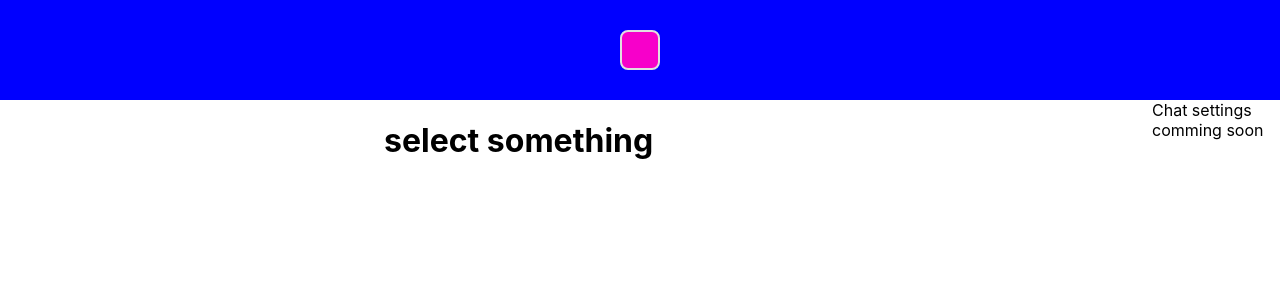
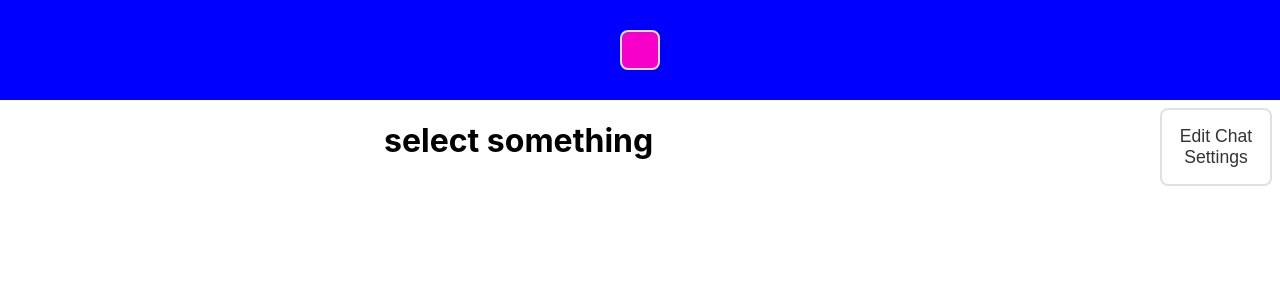
Before and after one commit to SwiftSeizure/tAI, a React (Create React App) app in the folder tai-frontend/: page /modulepage in a window 1280 px wide. Shown: the top 300 px of the page. Built offline with nearby package versions, Linux system fonts and the light colour scheme; no server answers; some icons are missing.

Commit message:
Added some CSS and teacher chat settings coming soon.

```diff
--- a/tai-frontend/src/CSS/Buttons.css
+++ b/tai-frontend/src/CSS/Buttons.css
@@ -161,3 +161,53 @@ If a new button is made:
     /* if we want to change the background */
     /* background-color: rgba(0, 0, 0, 0.05); Subtle dark overlay */
 }
+
+
+
+
+/* cutsom-button-chat */
+.custom-button-chat {
+    display: inline-block;
+    width:fit-content;
+    cursor: pointer;
+    border: 2px solid #e0e0e0;
+    border-radius: 8px;
+    padding: 16px;
+    margin: 8px;
+    background-color: transparent;
+    transition: all 0.3s ease;
+    font-weight: 500;
+    font-size: 1.1rem;
+    color: #333;
+    text-align: center;
+  }
+
+.custom-button-chat:hover {
+    border-color: #a0a0a0;
+    transform: translateY(-3px);
+    box-shadow: 0 5px 15px rgba(0, 0, 0, 0.1);
+  }
+
+.custom-button-chat:active {
+    transform: translateY(-1px);
+    box-shadow: 0 2px 8px rgba(0, 0, 0, 0.1);
+  }
+
+.custom-button-chat:focus {
+    outline-offset: 2px;
+  }
+
+.custom-button-chat-with-image {
+    display: flex;
+    flex-direction: column;
+    align-items: center;
+    justify-content: center;
+  }
+
+.custom-button-chat-image {
+    width: 100%;
+    height: auto;
+    object-fit: cover;
+    border-radius: 4px;
+    margin-bottom: 12px;
+  }
--- a/tai-frontend/src/CSS/Grids.css
+++ b/tai-frontend/src/CSS/Grids.css
@@ -41,7 +41,9 @@ If a new grid is made:
   }
 
 
-  .modulepage-layout-grid {
+
+/* modulepage-layout-grid */
+.modulepage-layout-grid {
     display: grid;
     grid-template-columns: 30% 60% 10%;
     grid-template-rows: auto 1fr;
@@ -51,17 +53,17 @@ If a new grid is made:
     position: relative;
   }
 
-  .modulepage-layout-grid > div:nth-child(1) {
+.modulepage-layout-grid > div:nth-child(1) {
     grid-column: 1;
     grid-row: 1 / span 2;
   }
 
-  .modulepage-layout-grid > div:nth-child(2) {
+.modulepage-layout-grid > div:nth-child(2) {
     grid-column: 2;
     grid-row: 1 / span 2;
   }
 
-  .modulepage-layout-grid > button,
+.modulepage-layout-grid > button,
   .modulepage-layout-grid > :nth-child(3) {
     grid-column: 3;
     grid-row: 1;
--- a/tai-frontend/src/pages/Universal/TeacherStudentModulePage.js
+++ b/tai-frontend/src/pages/Universal/TeacherStudentModulePage.js
@@ -30,14 +30,17 @@ const TeacherStudentModulePage = () => {
     const location = useLocation();
     const {unitID, unitName, userID, role} = location.state || {};
 
+    const chatImage = require("../../images/chat-message-dots.png");
+
 
     const toggleChatExpand = () => {
         setIsChatExpanded(!isChatExpanded);
-        if (!isChatExpanded) {
+
+        if (!isChatExpanded && role === "student") {
             setDisplayType('chat')
         }
-        else {
-            setDisplayType('welcome');
+        else if (!isChatExpanded && role === "teacher") {
+            setDisplayType('chat-settings');
         }
     };
 
@@ -148,7 +151,7 @@ const TeacherStudentModulePage = () => {
 
 
     useEffect(() => {
-        if (displayType !== 'chat') {
+        if (displayType !== 'chat' && displayType !== 'chat-settings') {
             setIsChatExpanded(false);
         }
 
@@ -192,6 +195,14 @@ const TeacherStudentModulePage = () => {
 
                 );
 
+            case 'chat-settings':
+
+                return(
+                    <div>
+                        <h1> Teacher Chat Settings Coming Soon </h1>
+                    </div>
+                );
+
             default:
                 return(
                     <div>
@@ -222,12 +233,25 @@ const TeacherStudentModulePage = () => {
 
         {role === 'student' ?
                 <button
-                    className="custom-button-standard"
+                    className="custom-button-chat"
                     onClick={toggleChatExpand}
+
                 >
-                   {isChatExpanded ? "Close Chat" : "Open Chat"}
+                   {/* {isChatExpanded ? "Close Chat" : "Open Chat"}  */}
+                   <img
+                    className="custom-button-chat-image"
+                    src={chatImage}
+                    />
                </button>
-               : "Chat settings comming soon"
+               :
+               <button
+                    className="custom-button-chat"
+                    onClick={toggleChatExpand}
+
+                >
+                    {isChatExpanded ? "Save" : "Edit Chat Settings"}
+
+                </button>
         }
 
         </div>
```
Also changed, not shown: tai-frontend/src/images/chat-message-dots.png (added).
